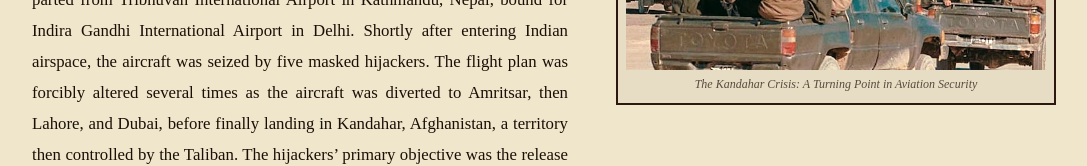
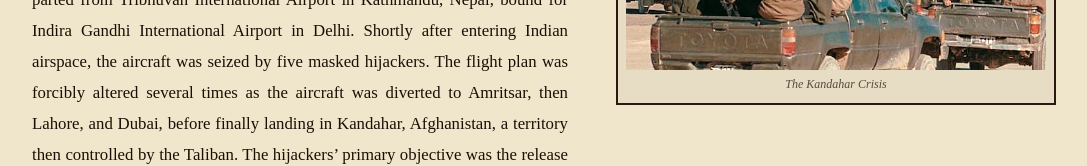
Before and after one commit to diwakar-web/AeroXplore.in, a React (Vite) app in the folder Frontend/: page / in a window 1280 px wide. Shown: the part 589-755 px from the top of the page, without its empty margins (96-1183 px from the left). Built offline with nearby package versions, Linux system fonts and the light colour scheme; no server answers; a web font is replaced by a local one.

Commit message:
feat: implement Home page UI with blog feed and newsletter subscription functionality

```diff
--- a/Frontend/src/Pages/Home.jsx
+++ b/Frontend/src/Pages/Home.jsx
@@ -9,7 +9,7 @@ const featuredPost = {
   title: "The Kandahar Crisis: A Turning Point in Aviation Security",
   date: 'April 24, 2026',
   author: 'Diwakar Nagar',
-  caption: 'The Kandahar Crisis: A Turning Point in Aviation Security',
+  caption: 'The Kandahar Crisis',
   para1:`On December 24, 1999, Indian Airlines Flight IC 814, an Airbus A300, departed from Tribhuvan International Airport in Kathmandu, Nepal, bound for Indira Gandhi International Airport in Delhi. Shortly after entering Indian airspace, the aircraft was seized by five masked hijackers. The flight plan was forcibly altered several times as the aircraft was diverted to Amritsar, then Lahore, and Dubai, before finally landing in Kandahar, Afghanistan, a territory then controlled by the Taliban. The hijackers’ primary objective was the release of three high-profile militants held in Indian prisons: Masood Azhar, Ahmed Omar Saeed Sheikh, and Mushtaq Ahmed Zargar.`,
   para2:`The hijacking occurred due to a combination of security lapses at the point of origin and the tactical timing of the captors. Once the plane reached Kandahar, India faced a complex geopolitical dilemma. The options were severely limited: a military rescue operation was deemed nearly impossible due to the hostile terrain and the lack of diplomatic recognition of the Taliban regime. Communication was strained, and the hijackers used the safety of the 176 passengers and 15 crew members as leverage. The standoff stretched into a grueling week of psychological warfare, with the hostages held in cramped, deteriorating conditions.`
 };
```
Also changed, not shown: 1 other file (tests, documents, lock files or other folders).
